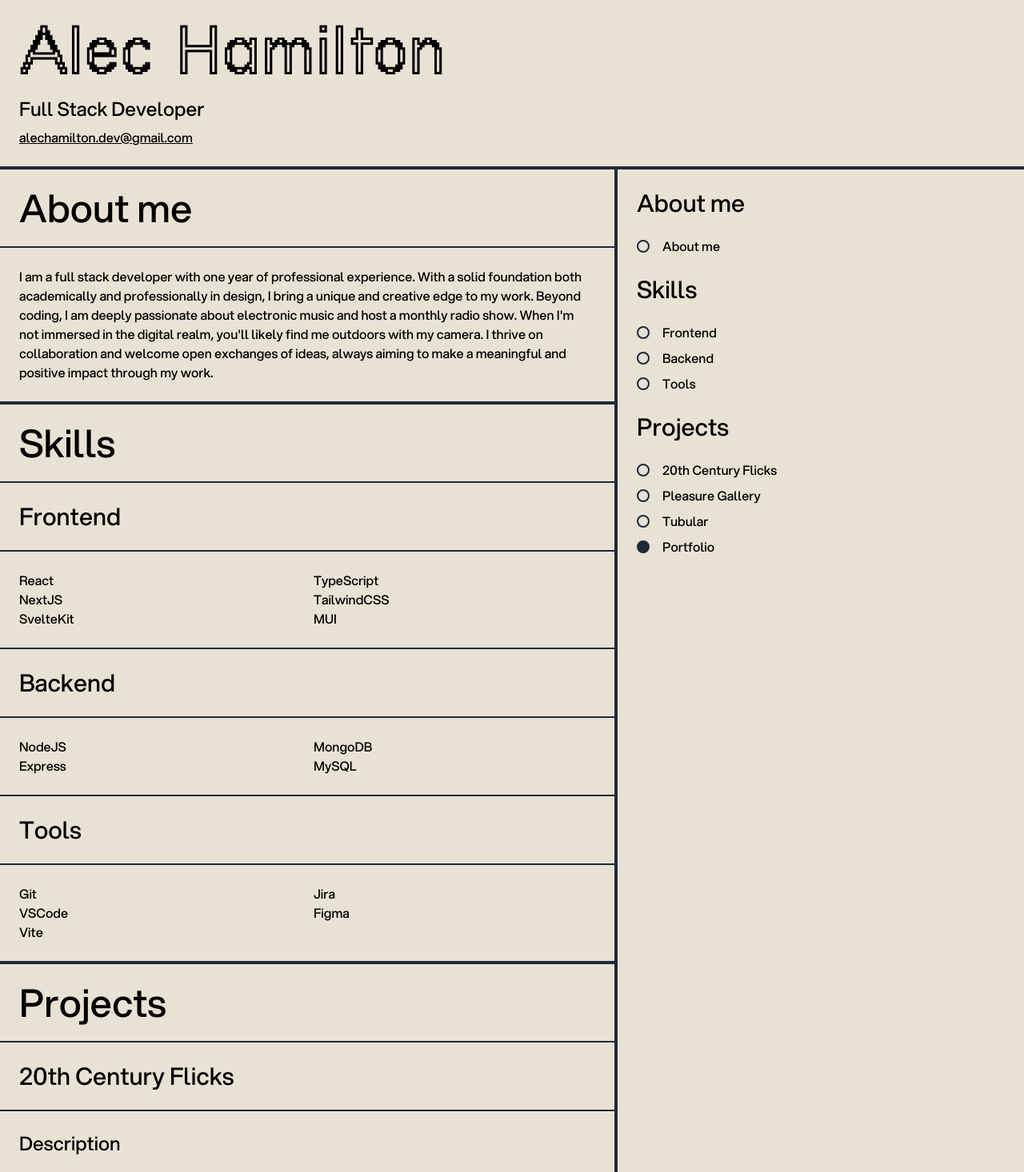
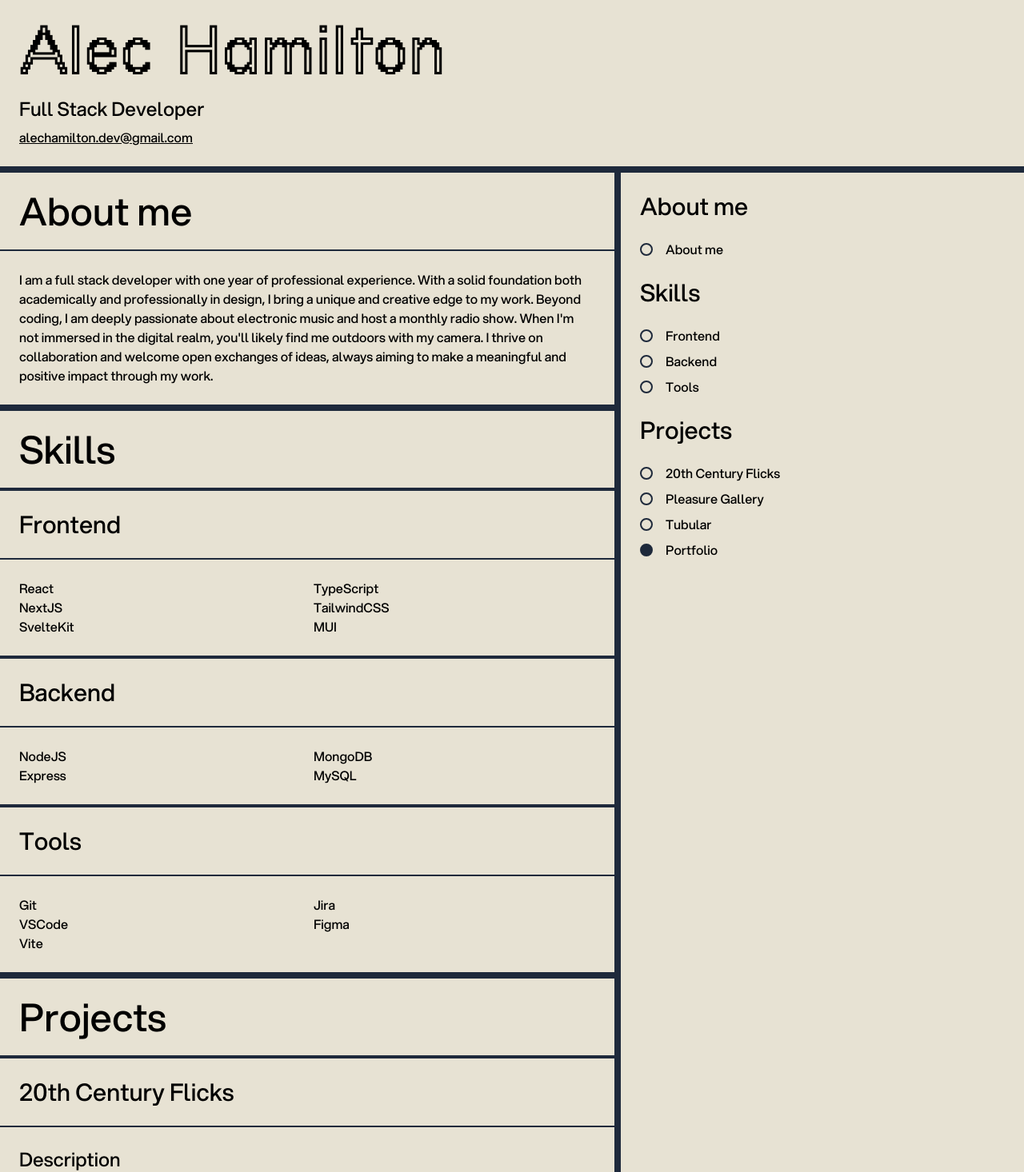
Before and after one commit to alec-hamilton/svelte-portfolio, a SvelteKit app: page / in a window 1280 px wide. Shown: the top 1466 px of the page at 80% size. Built offline with nearby package versions, Linux system fonts and the light colour scheme.

Commit message:
feat: used thicker borders for clearer heirarchy

```diff
--- a/src/components/About.svelte
+++ b/src/components/About.svelte
@@ -1,4 +1,4 @@
-<section class="border-b-2 border-slate-800" id="about" data-scrollable-section="true">
+<section class="border-b-8 border-slate-800" id="about" data-scrollable-section="true">
   <h2 class="p-4 sm:p-6 border-b-2 sticky top-0 bg-bg border-slate-800">About me</h2>
   <p class="p-4 sm:p-6">
     I am a full stack developer with one year of professional experience. With a solid foundation
--- a/src/components/Project.svelte
+++ b/src/components/Project.svelte
@@ -7,8 +7,8 @@
   export let liveUrl;
 </script>
 
-<section {id} data-scrollable-section="true">
-  <h3 class="p-4 sm:p-6 border-y-2 border-slate-800">{name}</h3>
+<section {id} data-scrollable-section="true" class="border-b-4 border-slate-800 last:border-0">
+  <h3 class="p-4 sm:p-6 border-b-2 border-slate-800">{name}</h3>
   <div class="p-4 sm:p-6 border-b-2 border-slate-800">
     <h4 class="pb-2 sm:pb-4">Description</h4>
     <p>{description}</p>
--- a/src/components/Skills.svelte
+++ b/src/components/Skills.svelte
@@ -2,10 +2,10 @@
   import { skills } from "../data/skills.js";
 </script>
 
-<h2 class="p-4 sm:p-6 border-y-2 sticky top-0 bg-bg border-slate-800">Skills</h2>
-<section class="flex flex-col border-b-2 border-slate-800">
+<h2 class="p-4 sm:p-6 border-b-4 sticky top-0 bg-bg border-slate-800">Skills</h2>
+<section class="flex flex-col border-b-8 border-slate-800">
   {#each skills as skill}
-    <div class="border-b-2 border-slate-800" id={skill.id} data-scrollable-section="true">
+    <div class="border-b-4 last:border-0 border-slate-800" id={skill.id} data-scrollable-section="true">
       <h3 class="p-4 sm:p-6 border-b-2 border-slate-800">{skill.heading}</h3>
       <div class="grid grid-cols-2 p-4 sm:p-6 gap-4">
         <ul>
--- a/src/components/layout/Footer.svelte
+++ b/src/components/layout/Footer.svelte
@@ -1,4 +1,4 @@
-<footer class="flex flex-col p-4 sm:p-6 gap-2 border-t-4 border-slate-800">
+<footer class="flex flex-col p-4 sm:p-6 gap-2 border-t-8 border-slate-800">
   <address class="not-italic underline">
     <a href="mailto:alechamilton.dev@gmail.com">alechamilton.dev@gmail.com</a>
   </address>
--- a/src/components/layout/Header.svelte
+++ b/src/components/layout/Header.svelte
@@ -1,4 +1,4 @@
-<header class="flex flex-col p-4 sm:p-6 border-b-4 border-slate-800">
+<header class="flex flex-col p-4 sm:p-6 border-b-8 border-slate-800">
   <h1 class="font-display">Alec Hamilton</h1>
   <p class="text-xl sm:text-2xl">Full Stack Developer</p>
   <address class="not-italic pt-2 underline">
--- a/src/components/layout/Nav.svelte
+++ b/src/components/layout/Nav.svelte
@@ -13,7 +13,7 @@
   // };
 </script>
 
-<nav class="hidden sm:flex flex-col p-4 sm:p-6 col-span-2 border-l-4 border-slate-800">
+<nav class="hidden sm:flex flex-col p-4 sm:p-6 col-span-2 border-l-8 border-slate-800">
   <div class="sticky top-4">
     <h3 class="pb-6">About me</h3>
     <ul class="flex items-center pb-6">
--- a/src/routes/+page.svelte
+++ b/src/routes/+page.svelte
@@ -59,7 +59,7 @@
   <div class="col-span-3">
     <About />
     <Skills />
-    <h2 class="p-4 sm:p-6 sticky top-0 bg-bg border-slate-800">Projects</h2>
+    <h2 class="p-4 sm:p-6 sticky top-0 bg-bg border-b-4 border-slate-800">Projects</h2>
     {#each projects as { name, id, description, stack, githubUrl, liveUrl }}
       <Project {name} {id} {description} {stack} {githubUrl} {liveUrl} />
     {/each}
```
